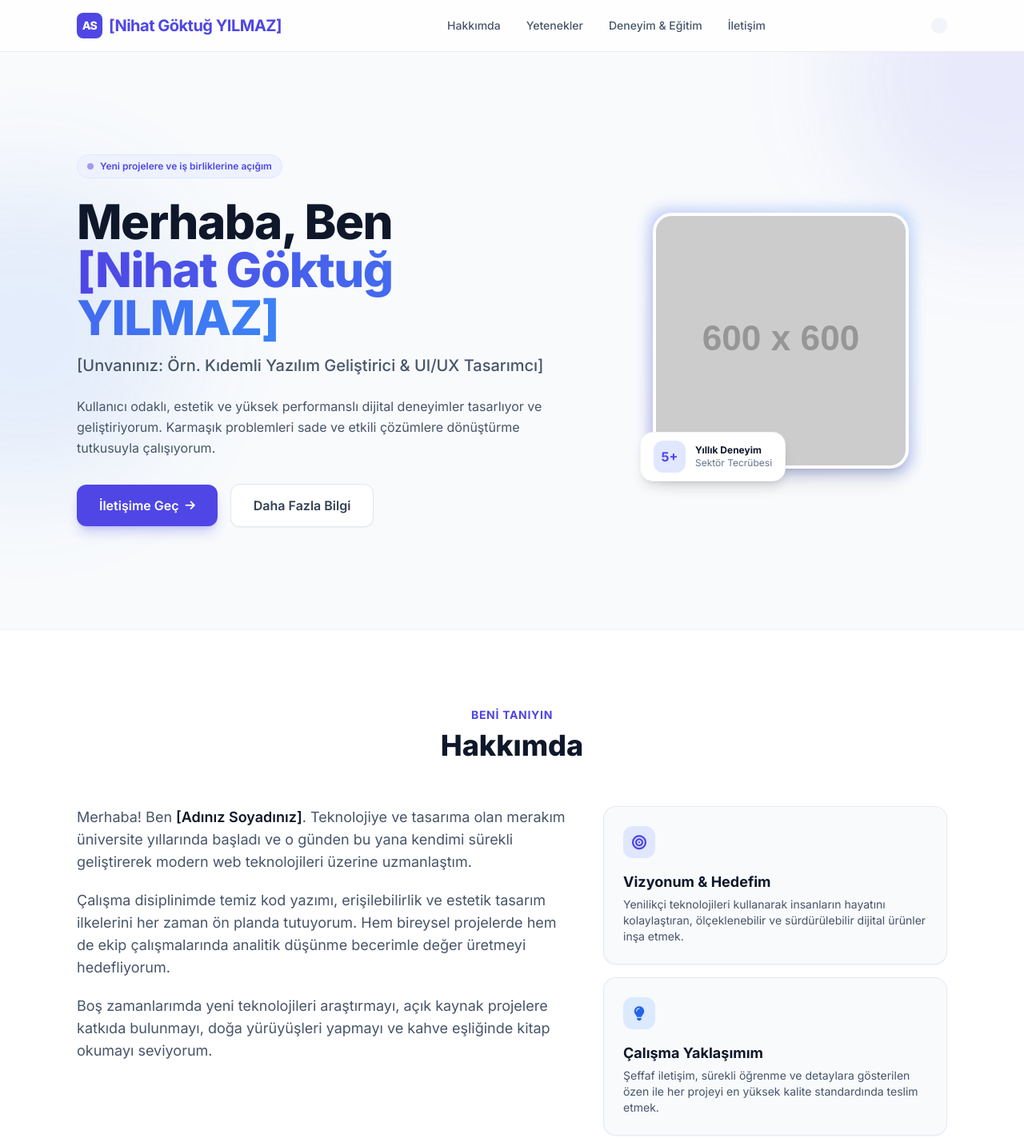
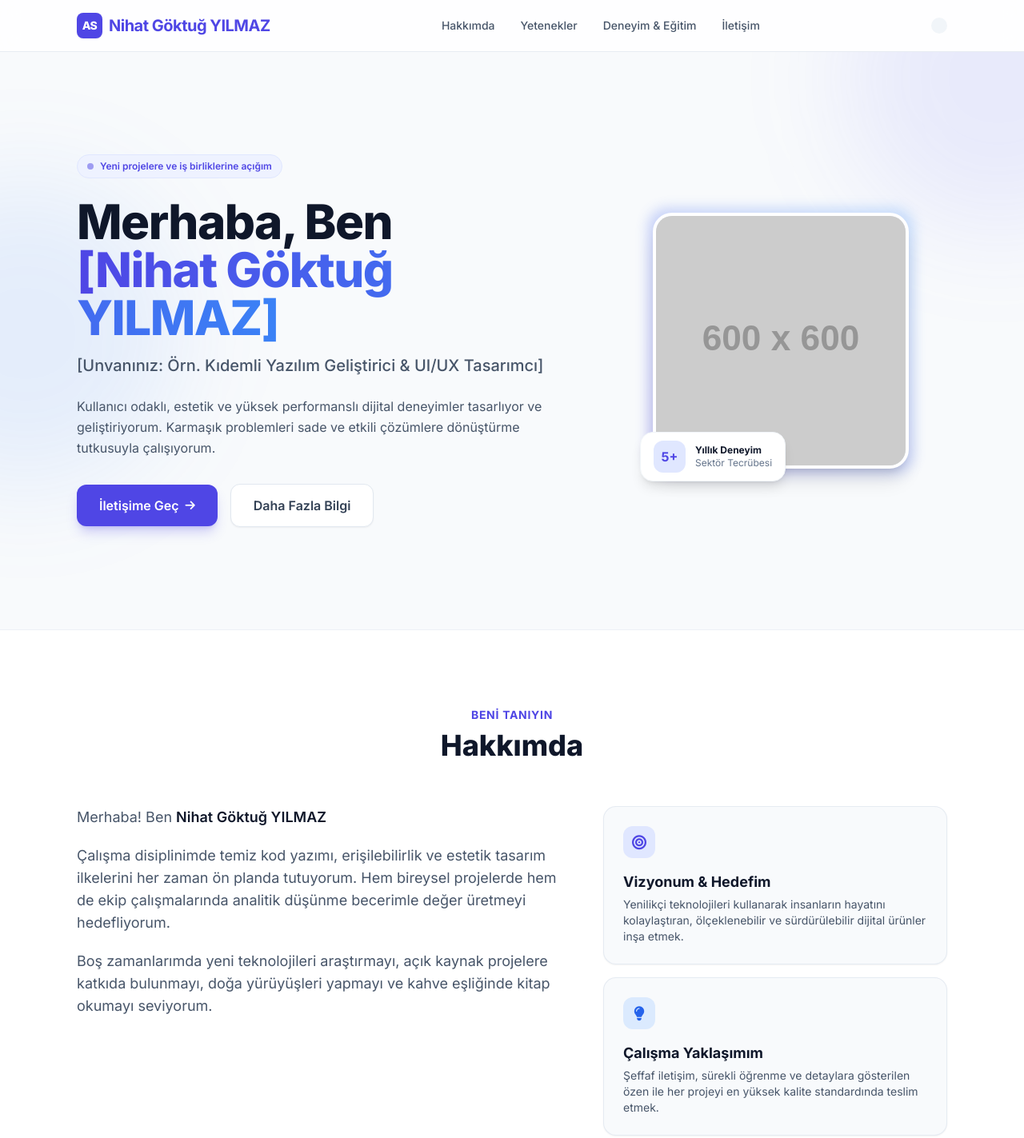
Before and after one commit to ngoktugyilmaz/hakkimda, a plain HTML site: page index.html in a window 1280 px wide. Shown: the top 1423 px of the page at 80% size. Drawn offline with nearby package versions, Linux system fonts and the light colour scheme; placeholder pictures from the web are drawn by us.

Commit message:
Update index.html

```diff
--- a/index.html
+++ b/index.html
@@ -46,7 +46,7 @@
                 <!-- Logo / İsim -->
                 <a href="#" class="text-xl font-bold tracking-tight text-indigo-600 dark:text-indigo-400 flex items-center gap-2">
                     <span class="w-8 h-8 rounded-lg bg-indigo-600 text-white flex items-center justify-center text-sm font-extrabold shadow-sm">AS</span>
-                    <span>[Nihat Göktuğ YILMAZ]</span>
+                    <span>Nihat Göktuğ YILMAZ</span>
                 </a>
 
                 <!-- Masaüstü Navigasyon -->
@@ -168,7 +168,7 @@
                     <!-- Hikaye ve Detaylı Açıklama -->
                     <div class="lg:col-span-7 space-y-5 text-slate-600 dark:text-slate-300 leading-relaxed text-base sm:text-lg">
                         <p>
-                            Merhaba! Ben <strong class="text-slate-900 dark:text-white font-semibold">[Adınız Soyadınız]</strong>. Teknolojiye ve tasarıma olan merakım üniversite yıllarında başladı ve o günden bu yana kendimi sürekli geliştirerek modern web teknolojileri üzerine uzmanlaştım.
+                            Merhaba! Ben <strong class="text-slate-900 dark:text-white font-semibold">Nihat Göktuğ YILMAZ</strong>
                         </p>
                         <p>
                             Çalışma disiplinimde temiz kod yazımı, erişilebilirlik ve estetik tasarım ilkelerini her zaman ön planda tutuyorum. Hem bireysel projelerde hem de ekip çalışmalarında analitik düşünme becerimle değer üretmeyi hedefliyorum.
```
